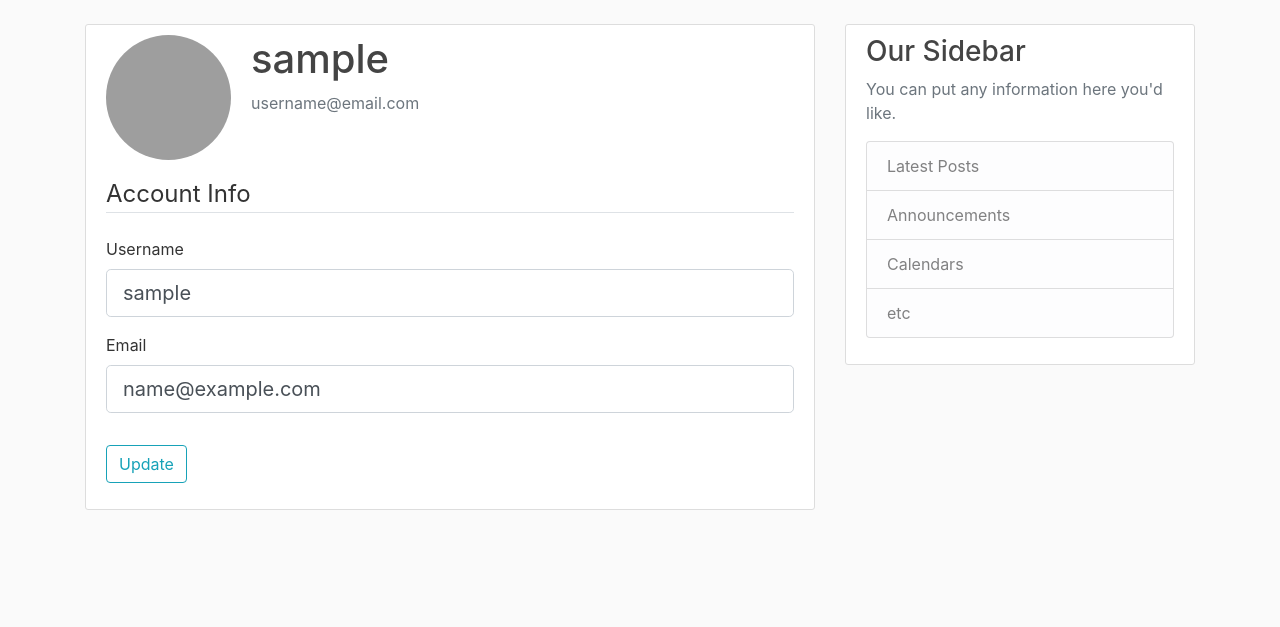
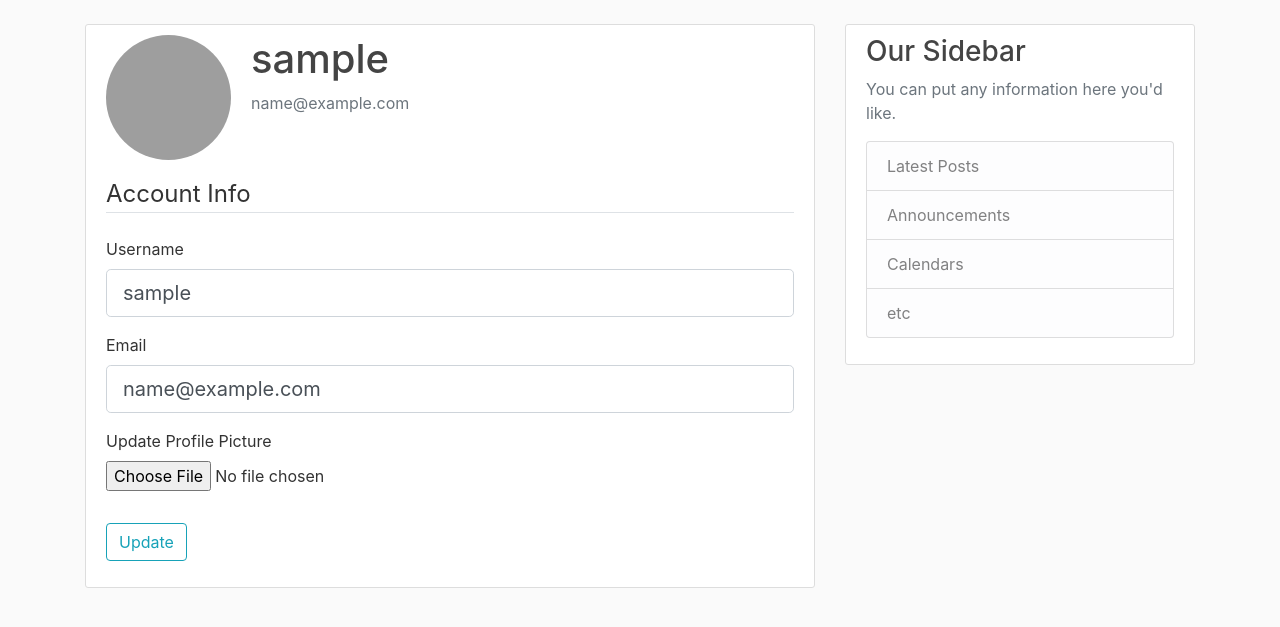
Before and after one commit to James-McTighe/flask_tutorial, a Flask app: page /account in a window 1280 px wide. Shown: the part 56-683 px from the top of the page. Run offline with Flask 3, Linux system fonts and the light colour scheme; the visitor is signed in with stand-in values (Sample User, id 1); some libraries are stand-ins or nearby versions; grey boxes are pictures that could not be loaded.

Commit message:
finished part 7

```diff
--- a/flaskblog/forms.py
+++ b/flaskblog/forms.py
@@ -1,4 +1,5 @@
 from flask_wtf import FlaskForm
+from flask_wtf.file import FileField, FileAllowed, FileRequired
 from flask_login import current_user
 from wtforms import StringField, PasswordField, SubmitField, BooleanField
 from wtforms.validators import DataRequired, Length, Email, EqualTo, ValidationError
@@ -37,6 +38,7 @@ class UpdateAccountForm(FlaskForm):
                            validators=[DataRequired(), Length(min=2, max=20)])
     email = StringField('Email',
                         validators=[DataRequired(), Email()])
+    picture = FileField('Update Profile Picture', validators=[FileAllowed(['jpg', 'png'])])
     submit = SubmitField('Update')
 
     def validate_username(self, username):
--- a/flaskblog/routes.py
+++ b/flaskblog/routes.py
@@ -1,3 +1,6 @@
+import os
+import secrets
+from PIL import Image
 from flask import render_template, url_for, flash, redirect, request
 from flaskblog import app, db, bcrypt
 from flaskblog.forms import RegistrationForm, LoginForm, UpdateAccountForm
@@ -66,15 +69,33 @@ def logout():
     logout_user()
     return redirect(url_for('home'))
 
+def save_picture(form_picture):
+    random_hex = secrets.token_hex(8)
+    _, f_ext = os.path.splitext(form_picture.filename)
+    picture_fn = random_hex + f_ext
+    picture_path = os.path.join(app.root_path, 'static/profile_pics', picture_fn)
+
+    output_size = (125, 125)
+    i = Image.open(form_picture)
+    i.thumbnail(output_size)
+
+    i.save(picture_path)
+
+    return picture_fn
+
 @app.route("/account", methods=['GET', 'POST'])
 @login_required
 def account():
     form = UpdateAccountForm()
     if form.validate_on_submit():
+        if form.picture.data:
+            picture_file = save_picture(form.picture.data)
+            current_user.image_file = picture_file
+
         current_user.username = form.username.data
         current_user.email = form.email.data
         db.session.commit()
-        flash('your account has been updated', 'success')
+        flash('Your account has been updated!', 'success')
         return redirect(url_for('account'))
 
     elif request.method == 'GET':
--- a/flaskblog/templates/account.html
+++ b/flaskblog/templates/account.html
@@ -5,14 +5,15 @@
     <img class="rounded-circle account-img" src="{{ image_file }}">
     <div class="media-body">
       <h2 class="account-heading">{{ current_user.username }}</h2>
-      <p class="text-secondary">username@email.com</p>
+      <p class="text-secondary">{{ current_user.email }}</p>
     </div>
   </div>
   <!-- FORM HERE -->
-    <form method="POST" action="">
+    <form method="POST" action="" enctype="multipart/form-data">
         {{ form.hidden_tag() }}
         <fieldset class="form-group">
             <legend class="border-bottom mb-4">Account Info</legend>
+            <!-- PICTURE FORM -->
             <div class="form-group">
                 {{ form.username.label(class="form-control-label")}}
 
@@ -27,6 +28,7 @@
                 {{ form.username(class="form-control form-control-lg") }}
                 {% endif %}
             </div>
+            <!-- EMAIL FORM -->
             <div class="form-group">
                 {{ form.email.label(class="form-control-label")}}
 
@@ -41,8 +43,18 @@
                     {{ form.email(class="form-control form-control-lg") }}
                 {% endif %}
             </div>
+            <!-- PICTURE FORM -->
+            <div class="form-group">
+                {{ form.picture.label() }}
+                {{ form.picture(class="form-control-file")}}
+                {% if form.picture.errors %}
+                    {% for error in form.picture.errors%}
+                        <span class="text-danger">{{ error }}</span></br>
+                    {% endfor %}
+                {% endif %}
+            </div>
         </fieldset>
-
+        <!-- SUBMIT BUTTON -->
         <div class="form-group">
             {{ form.submit(class="btn btn-outline-info") }}
         </div>
```
